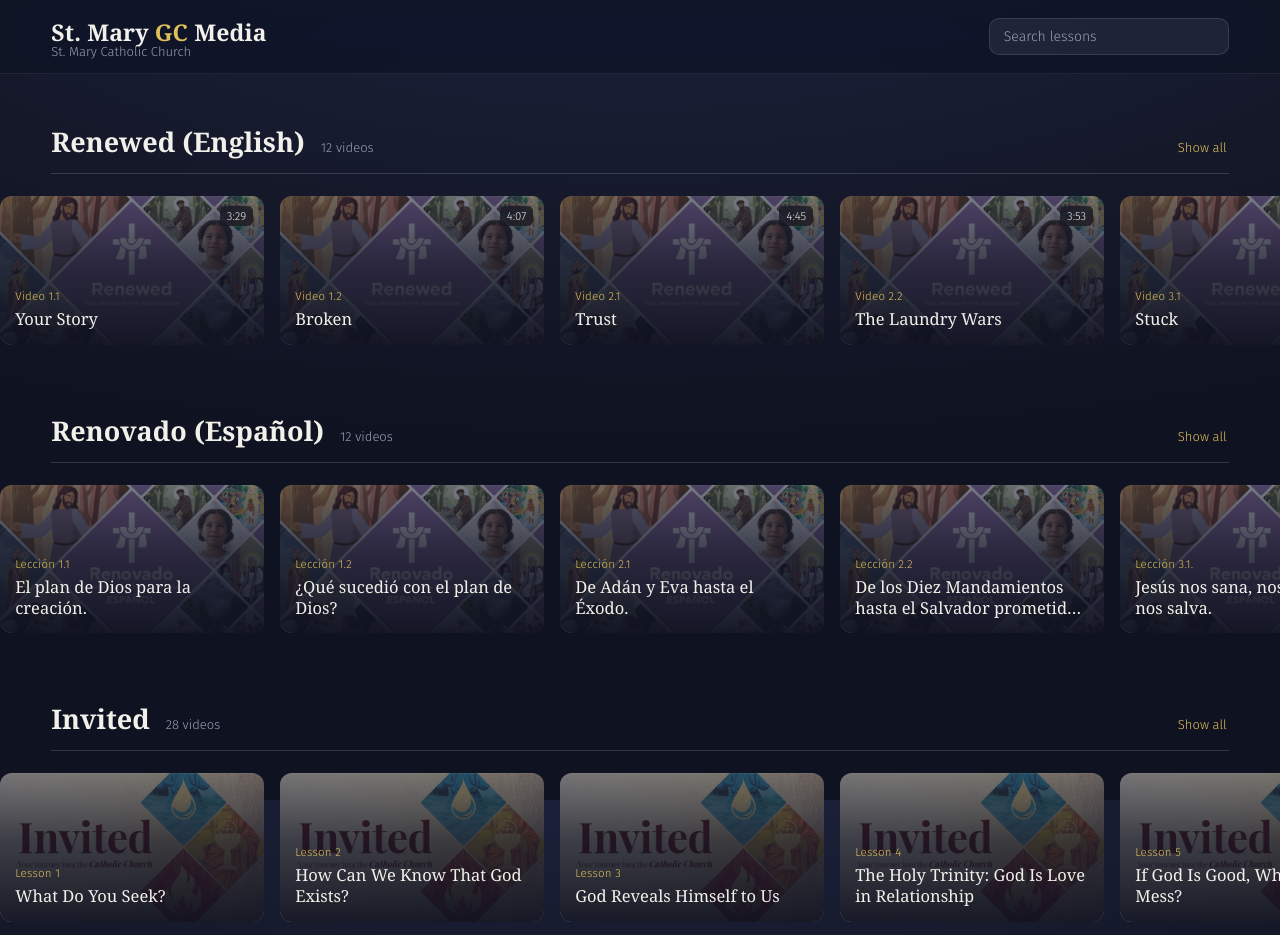
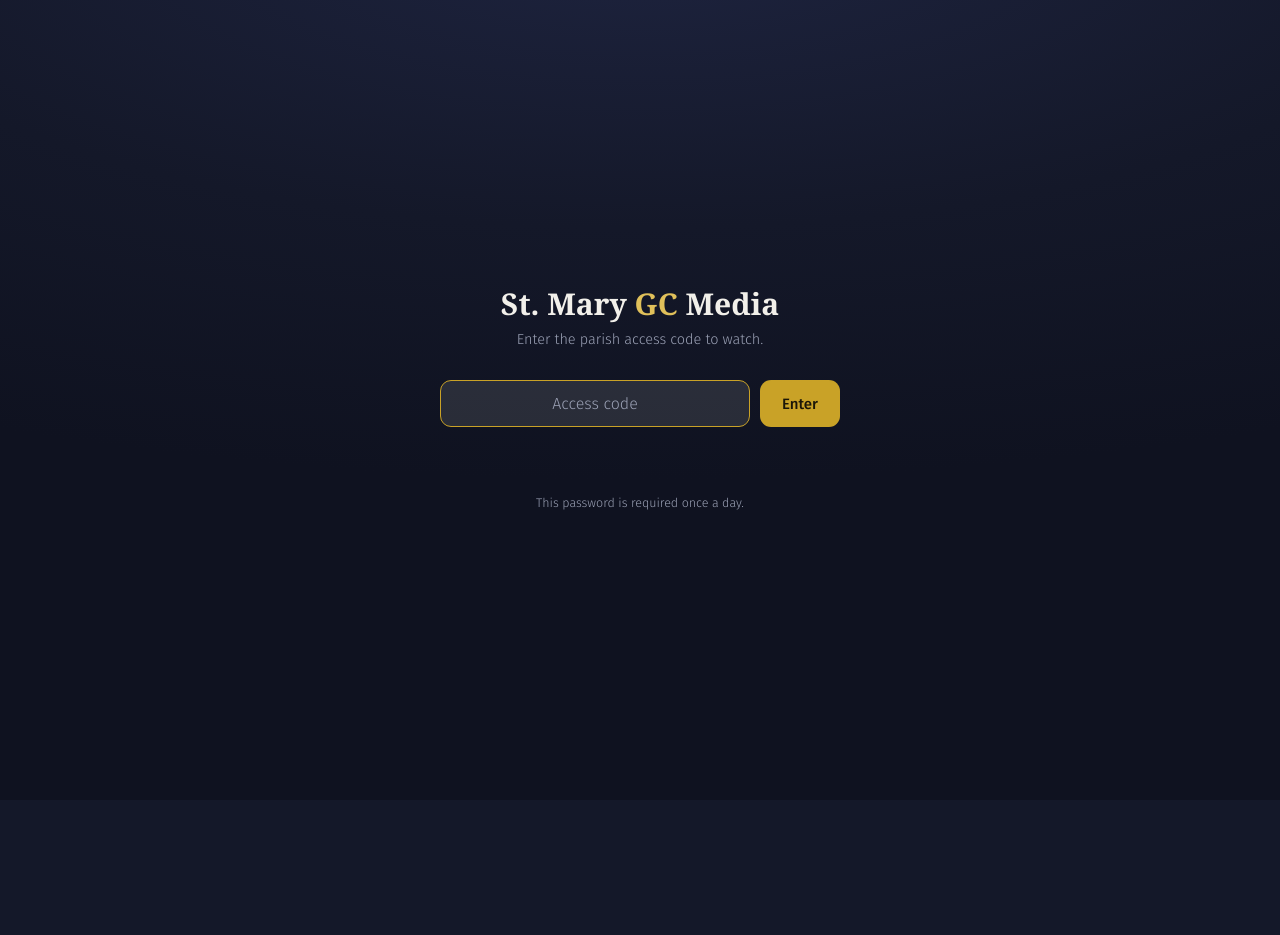
Before and after one commit to tnguyen-smc/roku-app, a plain HTML site: page index.html in a window 1280 px wide. Shown: the top 935 px of the page. After the commit the page ends 800 px from the top, so only its background shows below. Drawn offline with Linux system fonts and the light colour scheme; a web font is replaced by a local one.

Commit message:
password

```diff
--- a/index.html
+++ b/index.html
@@ -177,9 +177,46 @@
 
   footer{padding:30px var(--gutter) 60px;color:var(--muted);font-size:13px;border-top:1px solid rgba(242,240,234,.08)}
 
+  /* ---------- gate ---------- */
+  .gate{
+    position:fixed;inset:0;z-index:200;
+    background:var(--base);
+    background-image:radial-gradient(120% 70% at 50% -10%, #1E2440 0%, var(--base) 55%, var(--base-deep) 100%);
+    display:grid;place-items:center;padding:24px;
+  }
+  .gate[hidden]{display:none}
+  .gate-card{width:min(400px,100%);text-align:center}
+  .gate h1{font-family:var(--serif);font-weight:700;font-size:30px;margin:0 0 6px;line-height:1.15}
+  .gate h1 span{color:var(--gold-soft)}
+  .gate .lede{color:var(--muted);font-size:14.5px;margin:0 0 30px;line-height:1.55}
+  .gate-field{display:flex;gap:10px}
+  .gate input{
+    flex:1 1 auto;font:inherit;font-size:16px;color:var(--paper);text-align:center;
+    letter-spacing:.14em;
+    background:rgba(242,240,234,.07);
+    border:1px solid rgba(242,240,234,.16);
+    border-radius:11px;padding:13px 16px;min-width:0;
+  }
+  .gate input::placeholder{color:var(--muted);letter-spacing:normal}
+  .gate input:focus{background:rgba(242,240,234,.11);border-color:var(--gold);outline:none}
+  .gate button{
+    flex:0 0 auto;background:var(--gold);color:#1A1608;font-weight:500;font-size:15px;
+    border-radius:11px;padding:13px 22px;transition:background .15s;
+  }
+  .gate button:hover{background:var(--gold-soft)}
+  .gate-msg{min-height:1.4em;margin:14px 0 0;font-size:13.5px;color:var(--gold-soft)}
+  .gate-note{margin:34px 0 0;font-size:12.5px;color:var(--muted);line-height:1.5}
+  .shake{animation:shake .4s}
+  @keyframes shake{
+    0%,100%{transform:translateX(0)}
+    20%{transform:translateX(-7px)} 40%{transform:translateX(6px)}
+    60%{transform:translateX(-4px)} 80%{transform:translateX(3px)}
+  }
+
   @media (prefers-reduced-motion:reduce){
     *{transition-duration:.01ms !important;scroll-behavior:auto !important}
     .tile:hover,.tile:focus-visible{transform:none}
+    .shake{animation:none}
   }
   @media (max-width:640px){
     :root{--tile-w:210px}
@@ -189,6 +226,20 @@
 </style>
 </head>
 <body>
+
+<div class="gate" id="gate">
+  <div class="gate-card">
+    <h1>St. Mary <span>GC</span> Media</h1>
+    <p class="lede">Enter the parish access code to watch.</p>
+    <div class="gate-field">
+      <input id="gateInput" type="password" inputmode="text" autocomplete="off"
+             autocapitalize="none" spellcheck="false" placeholder="Access code" aria-label="Access code">
+      <button id="gateGo">Enter</button>
+    </div>
+    <p class="gate-msg" id="gateMsg" role="status"></p>
+    <p class="gate-note">This password is required once a day.</p>
+  </div>
+</div>
 
 <header class="masthead">
   <div>
@@ -231,6 +282,8 @@
 const FEED_LOCAL = "content.json";
 const FEED_REMOTE = "https://tnguyen-smc.github.io/roku-app/content.json";
 const WATCHED_KEY = "smcgc.watched.v1";
+const PASS = "stmargc";
+const PASS_KEY = "smcgc.access.v1";
 
 let categories = [];
 let flat = [];          // every item, with catIndex
@@ -525,7 +578,58 @@ document.getElementById("q").addEventListener("input", e => {
   t = setTimeout(() => render(v), 140);
 });
 
-load();
+/* ---------- access code ----------
+   A client-side gate: it keeps casual visitors out, but the code is visible
+   in this file's source. For real access control, put Cloudflare Access in
+   front of the deployment instead.                                         */
+const gate = document.getElementById("gate");
+const gateInput = document.getElementById("gateInput");
+const gateMsg = document.getElementById("gateMsg");
+
+function endOfToday(){
+  const d = new Date();
+  d.setHours(24, 0, 0, 0);   // next local midnight
+  return d.getTime();
+}
+function hasAccess(){
+  try {
+    const until = Number(localStorage.getItem(PASS_KEY));
+    if (until && Date.now() < until) return true;
+    if (until) localStorage.removeItem(PASS_KEY);
+  } catch (e) {}
+  return false;
+}
+function grantAccess(){
+  try { localStorage.setItem(PASS_KEY, String(endOfToday())); } catch (e) {}
+  gate.hidden = true;
+  document.body.style.overflow = "";
+  load();
+}
+function tryCode(){
+  if (gateInput.value.trim().toLowerCase() === PASS){
+    grantAccess();
+    return;
+  }
+  gateMsg.textContent = "That code did not match. Check with the parish office.";
+  gateInput.value = "";
+  gateInput.focus();
+  const card = gate.querySelector(".gate-card");
+  card.classList.remove("shake");
+  void card.offsetWidth;
+  card.classList.add("shake");
+}
+
+document.getElementById("gateGo").addEventListener("click", tryCode);
+gateInput.addEventListener("keydown", e => { if (e.key === "Enter") tryCode(); });
+gateInput.addEventListener("input", () => { gateMsg.textContent = ""; });
+
+if (hasAccess()){
+  gate.hidden = true;
+  load();
+} else {
+  document.body.style.overflow = "hidden";
+  gateInput.focus();
+}
 </script>
 </body>
 </html>
```
